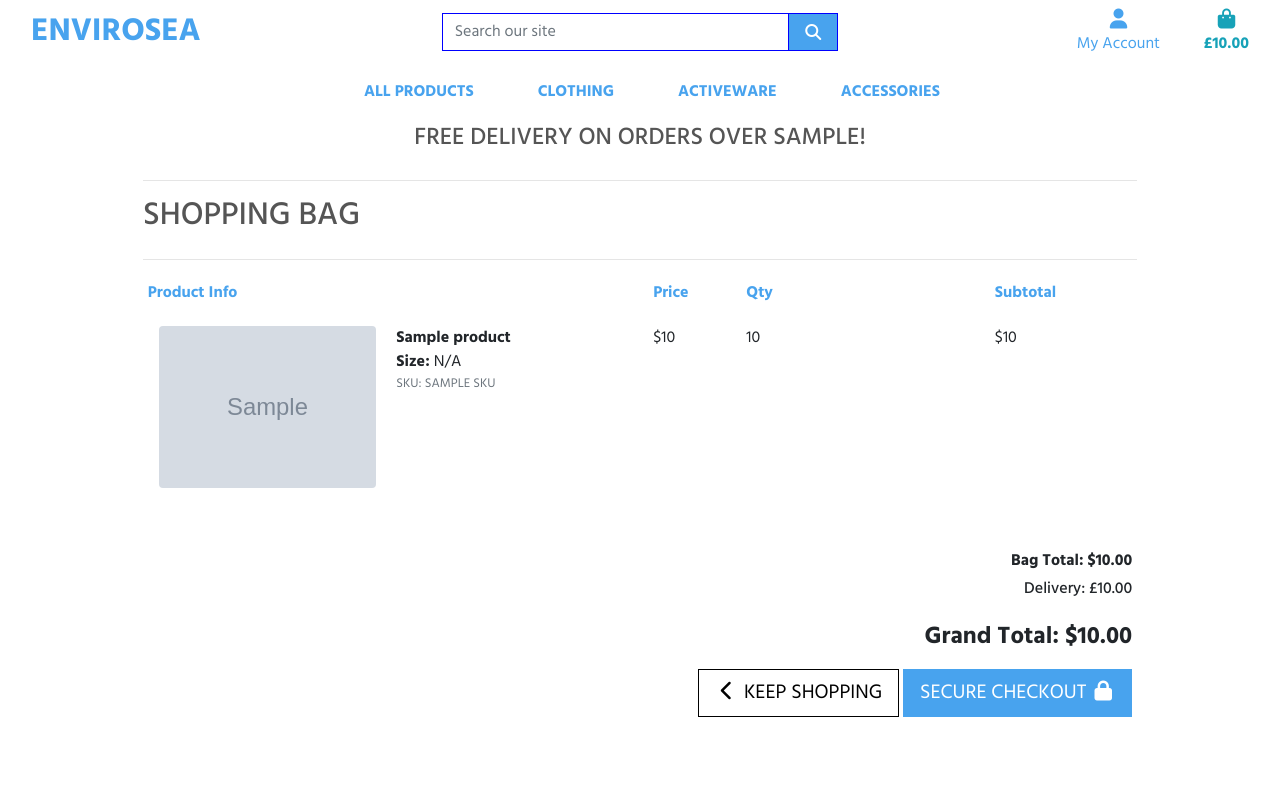
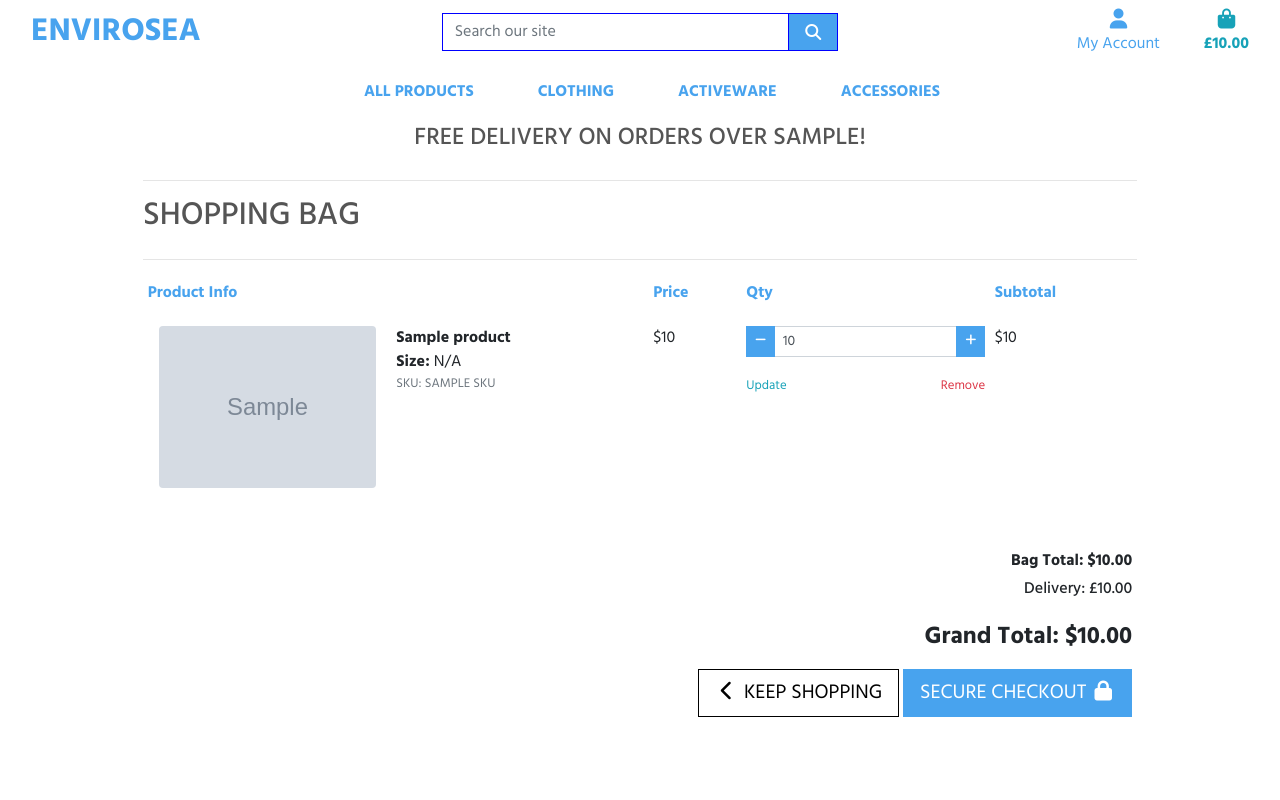
Before and after one commit to Mattlister/envirosea, a Django app: template bag/templates/bag/bag.html in a window 1280 px wide. Run offline with Django 3.2, Linux system fonts and the light colour scheme; the template is opened without the code that fills it: most values are stand-ins (such as "Sample title", 1, 10 or a date in 2020); grey boxes marked "Sample" are stand-in pictures; some libraries are stand-ins or nearby versions.

Commit message:
Quantity boxes added

```diff
--- a/bag/contexts.py
+++ b/bag/contexts.py
@@ -28,7 +28,7 @@ def bag_contents(request):
                 product_count += item_data
                 bag_items.append({
                     'item_id': item_id,
-                    'quantity': item_data,
+                    'quantity': quantity,
                     'product': product,
                     'size': size,
                 })
--- a/bag/templates/bag/bag.html
+++ b/bag/templates/bag/bag.html
@@ -49,7 +49,38 @@
                                         <p class="my-0">${{ item.product.price }}</p>
                                     </td>
                                     <td class="py-3 w-25">
-                                        <p class="my-0">{{ item.quantity }}</p>
+                                         <form class="form update-form" method="POST" action="">
+                                            {% csrf_token %}
+                                            <div class="form-group">
+                                                <div class="input-group">
+                                                    <div class="input-group-prepend">
+                                                        <button class="decrement-qty btn btn-sm btn-black rounded-0"
+                                                            data-item_id="{{ item.item_id }}" id="decrement-qty_{{ item.item_id }}">
+                                                            <span>
+                                                                <i class="fas fa-minus fa-sm"></i>
+                                                            </span>
+                                                        </button>
+                                                    </div>
+                                                    <input class="form-control form-control-sm qty_input" type="number"
+                                                        name="quantity" value="{{ item.quantity }}" min="1" max="99"
+                                                        data-item_id="{{ item.item_id }}"
+                                                        id="id_qty_{{ item.item_id }}">
+                                                    <div class="input-group-append">
+                                                        <button class="increment-qty btn btn-sm btn-black rounded-0"
+                                                            data-item_id="{{ item.item_id }}" id="increment-qty_{{ item.item_id }}">
+                                                            <span>
+                                                                <i class="fas fa-plus fa-sm"></i>
+                                                            </span>
+                                                        </button>
+                                                    </div>
+                                                    {% if item.product.has_sizes %}
+                                                        <input type="hidden" name="product_size" value="{{ item.size }}">
+                                                    {% endif %}
+                                                </div>
+                                            </div>
+                                        </form>
+                                        <a class="update-link text-info"><small>Update</small></a>
+                                        <a class="remove-item text-danger float-right" id="remove_{{ item.item_id }}" data-size="{{ item.size }}"><small>Remove</small></a>
                                     </td>
                                     <td class="py-3">
                                         <p class="my-0">${{ item.product.price }}</p>
@@ -99,3 +130,28 @@
         </div>
     </div>
 {% endblock %}
+
+{% block postloadjs %}
+{{ block.super }}
+<script type="text/javascript">
+    // Update quantity on click
+    $('.update-link').click(function(e) {
+        var form = $(this).prev('.update-form');
+        form.submit();
+    })
+
+    // Remove item and reload on click
+    $('.remove-item').click(function(e) {
+        var csrfToken = "{{ csrf_token }}";
+        var itemId = $(this).attr('id').split('remove_')[1];
+        var size = $(this).data('size');
+        var url = `/bag/remove/${itemId}`;
+        var data = {'csrfmiddlewaretoken': csrfToken, 'size': size};
+
+        $.post(url, data)
+         .done(function() {
+             location.reload();
+         });
+    })
+</script>
+{% endblock %}
--- a/static/css/base.css
+++ b/static/css/base.css
@@ -102,7 +102,9 @@ a.category-badge > span.badge:hover {
     right: 10px;
 }
 
-.btt-link {
+.btt-link,
+.update-link,
+.remove-item {
     cursor: pointer;
 }
 /* -------------------------------- Media Queries */
```
